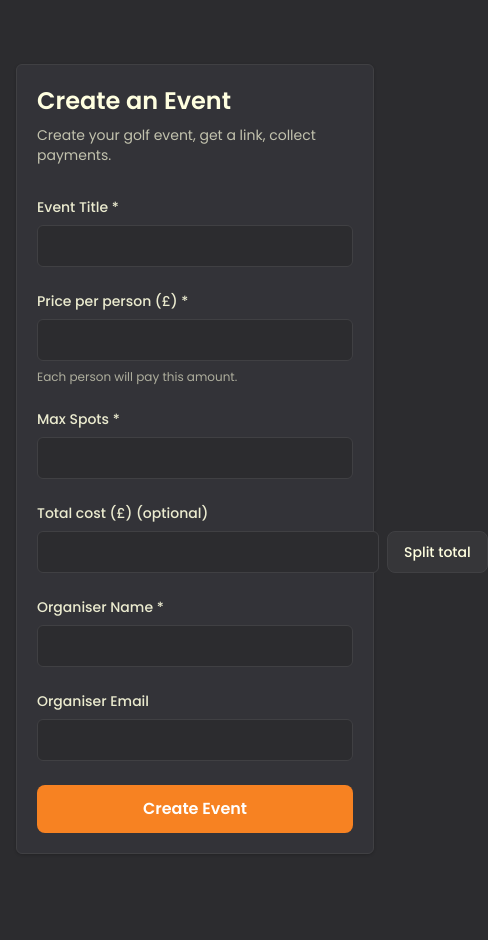
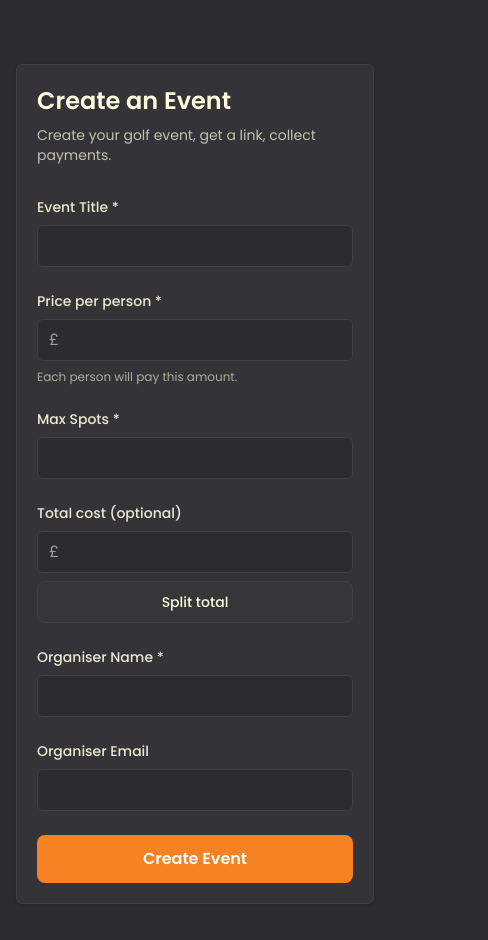
Before and after one commit to CamMacB17/alba-collect-host, a Next.js app: page /create in a window 390 px wide. Shown: the top 940 px of the page, 488 px wide, since content can reach past the window. Before the commit the page ends 918 px from the top, so only its background shows below. Built offline with nearby package versions, Linux system fonts and the light colour scheme.

Commit message:
Fix mobile Create Event overflow and currency prefix alignment

```diff
--- a/src/app/admin/[token]/page.tsx
+++ b/src/app/admin/[token]/page.tsx
@@ -179,8 +179,8 @@ export default async function AdminPage({ params }: { params: Promise<{ token: s
   });
 
   return (
-    <main className="min-h-screen p-3 sm:p-4" style={{ background: "#2C2C2F" }}>
-      <div className="max-w-6xl mx-auto space-y-3">
+    <main className="min-h-screen p-3 sm:p-4 overflow-x-hidden" style={{ background: "#2C2C2F" }}>
+      <div className="w-full max-w-6xl mx-auto space-y-3">
         {/* Header Section - Mobile: title full width, stats underneath */}
         <div className="card">
           <div className="mb-3">
--- a/src/app/create/page.tsx
+++ b/src/app/create/page.tsx
@@ -126,8 +126,8 @@ export default function CreatePage() {
   };
 
   return (
-    <main className="min-h-screen py-16 px-4 sm:px-6 lg:px-8" style={{ background: "#2C2C2F" }}>
-      <div className="max-w-5xl mx-auto space-y-6">
+    <main className="min-h-screen py-16 px-4 sm:px-6 lg:px-8 overflow-x-hidden" style={{ background: "#2C2C2F" }}>
+      <div className="w-full max-w-5xl mx-auto space-y-6">
         {/* Success Section - RENDERED ABOVE FORM */}
         {result && (
           <div
@@ -186,12 +186,12 @@ export default function CreatePage() {
               </div>
               <div>
                 <label className="block text-sm font-medium mb-2" style={{ color: "#FFFFE0", opacity: 0.9 }}>Admin URL</label>
-                <div className="flex gap-2">
+                <div className="flex flex-col sm:flex-row gap-2">
                   <a
                     href={result.adminUrl}
                     target="_blank"
                     rel="noopener noreferrer"
-                    className="flex-1 px-4 py-2.5 rounded-lg truncate transition-all"
+                    className="flex-1 min-w-0 px-4 py-2.5 rounded-lg truncate transition-all"
                     style={{
                       background: "#2C2C2F",
                       border: "1px solid #404043",
@@ -208,7 +208,7 @@ export default function CreatePage() {
                   </a>
                   <button
                     onClick={() => copyToClipboard(window.location.origin + result.adminUrl, "admin")}
-                    className="px-4 py-2.5 rounded-lg text-sm font-medium transition-all whitespace-nowrap"
+                    className="w-full sm:w-auto px-4 py-2.5 rounded-lg text-sm font-medium transition-all whitespace-nowrap"
                     style={{
                       background: copied === "admin" ? "#10b981" : "#363639",
                       border: "1px solid #404043",
@@ -259,8 +259,14 @@ export default function CreatePage() {
 
             <div>
               <label htmlFor="price" className="block text-sm font-medium mb-2" style={{ color: "#FFFFE0", opacity: 0.9 }}>
-                Price per person (£) *
+                Price per person *
               </label>
+              <div className="relative">
+                <span
+                  className="absolute left-3 top-1/2 -translate-y-1/2 text-neutral-400 pointer-events-none z-10"
+                >
+                  £
+                </span>
                 <input
                   ref={priceInputRef}
                   type="number"
@@ -269,7 +275,7 @@ export default function CreatePage() {
                   step="0.01"
                   min="0"
                   required
-                className="w-full px-4 py-2.5 rounded-lg transition-all"
+                  className="w-full pl-10 pr-4 py-2.5 rounded-lg transition-all tabular-nums"
                   style={{
                     background: "#2C2C2F",
                     border: "1px solid #404043",
@@ -284,6 +290,7 @@ export default function CreatePage() {
                     e.target.style.boxShadow = "none";
                   }}
                 />
+              </div>
               <p className="mt-2 text-xs" style={{ color: "#FFFFE0", opacity: 0.6 }}>
                 Each person will pay this amount.
               </p>
@@ -318,9 +325,15 @@ export default function CreatePage() {
 
             <div>
               <label htmlFor="totalCost" className="block text-sm font-medium mb-2" style={{ color: "#FFFFE0", opacity: 0.9 }}>
-                Total cost (£) (optional)
+                Total cost (optional)
               </label>
-              <div className="flex gap-2">
+              <div className="flex flex-col sm:flex-row gap-2">
+                <div className="relative flex-1">
+                  <span
+                    className="absolute left-3 top-1/2 -translate-y-1/2 text-neutral-400 pointer-events-none z-10"
+                  >
+                    £
+                  </span>
                   <input
                     type="number"
                     id="totalCost"
@@ -329,7 +342,7 @@ export default function CreatePage() {
                     min="0"
                     value={totalCost}
                     onChange={(e) => setTotalCost(e.target.value)}
-                  className="flex-1 px-4 py-2.5 rounded-lg transition-all"
+                    className="w-full pl-10 pr-4 py-2.5 rounded-lg transition-all tabular-nums"
                     style={{
                       background: "#2C2C2F",
                       border: "1px solid #404043",
@@ -344,10 +357,11 @@ export default function CreatePage() {
                       e.target.style.boxShadow = "none";
                     }}
                   />
+                </div>
                 <button
                   type="button"
                   onClick={handleSplitTotal}
-                  className="px-4 py-2.5 rounded-lg text-sm font-medium whitespace-nowrap transition-all"
+                  className="w-full sm:w-auto px-4 py-2.5 rounded-lg text-sm font-medium whitespace-nowrap transition-all"
                   style={{
                     background: "#363639",
                     border: "1px solid #404043",
--- a/src/app/layout.tsx
+++ b/src/app/layout.tsx
@@ -24,9 +24,9 @@ export default function RootLayout({
   children: React.ReactNode;
 }>) {
   return (
-    <html lang="en">
+    <html lang="en" className="overflow-x-hidden">
       <body
-        className={`${poppins.variable} ${geistMono.variable} antialiased`}
+        className={`${poppins.variable} ${geistMono.variable} antialiased overflow-x-hidden`}
       >
         {children}
       </body>
```
Lines whose indentation alone changed are shown as unchanged.
